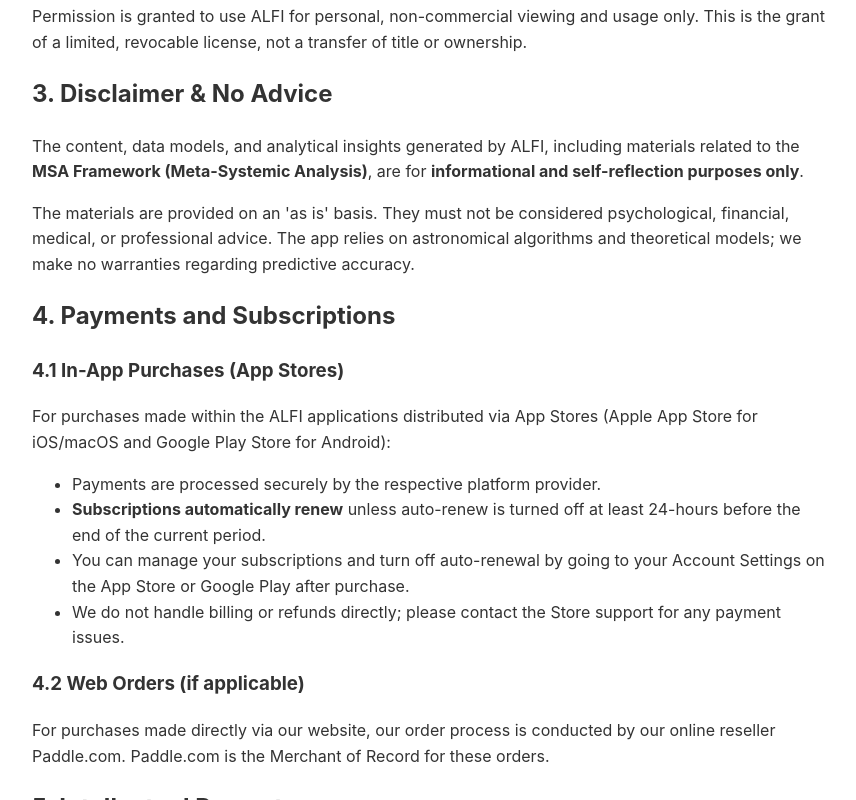
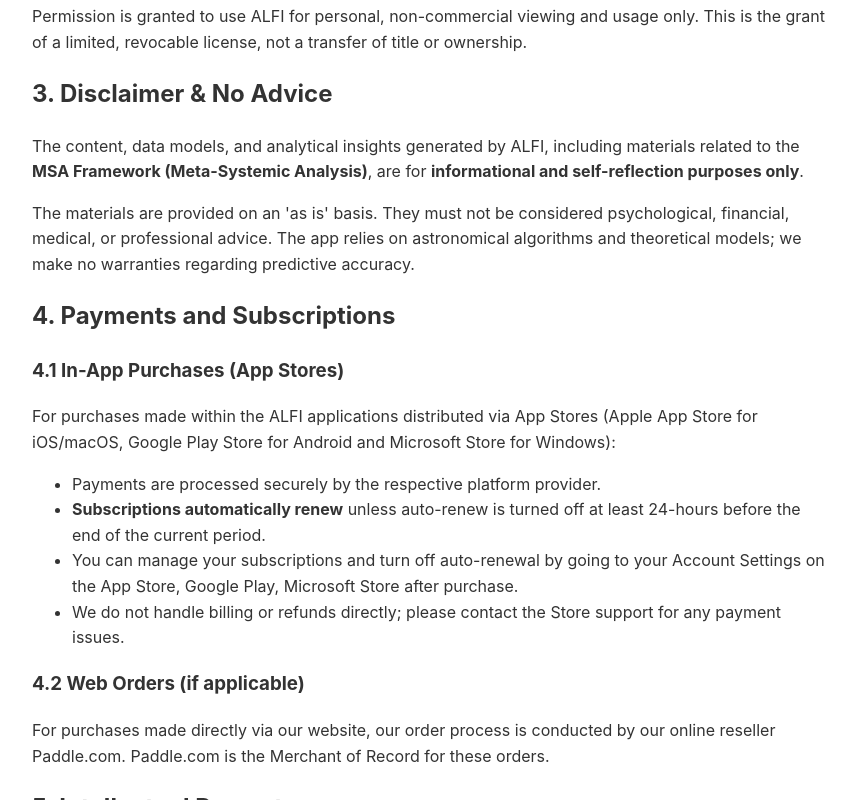
Before and after one commit to meta-scientific-astrology/meta-scientific-astrology.github.com, a plain HTML site: page terms.html in a window 1280 px wide. Shown: the part 468-1268 px from the top of the page, without its empty margins (208-1064 px from the left). Drawn offline with Linux system fonts and the light colour scheme.

Commit message:
Add files via upload

```diff
--- a/terms.html
+++ b/terms.html
@@ -42,14 +42,14 @@
         <h2>4. Payments and Subscriptions</h2>
 
         <h3>4.1 In-App Purchases (App Stores)</h3>
-        <p>For purchases made within the ALFI applications distributed via App Stores (Apple App Store for iOS/macOS and
-            Google Play Store for Android):</p>
+        <p>For purchases made within the ALFI applications distributed via App Stores (Apple App Store for iOS/macOS,
+            Google Play Store for Android and Microsoft Store for Windows):</p>
         <ul>
             <li>Payments are processed securely by the respective platform provider.</li>
             <li><strong>Subscriptions automatically renew</strong> unless auto-renew is turned off at least 24-hours
                 before the end of the current period.</li>
             <li>You can manage your subscriptions and turn off auto-renewal by going to your Account Settings on the App
-                Store or Google Play after purchase.</li>
+                Store, Google Play, Microsoft Store after purchase.</li>
             <li>We do not handle billing or refunds directly; please contact the Store support for any payment issues.
             </li>
         </ul>
```
